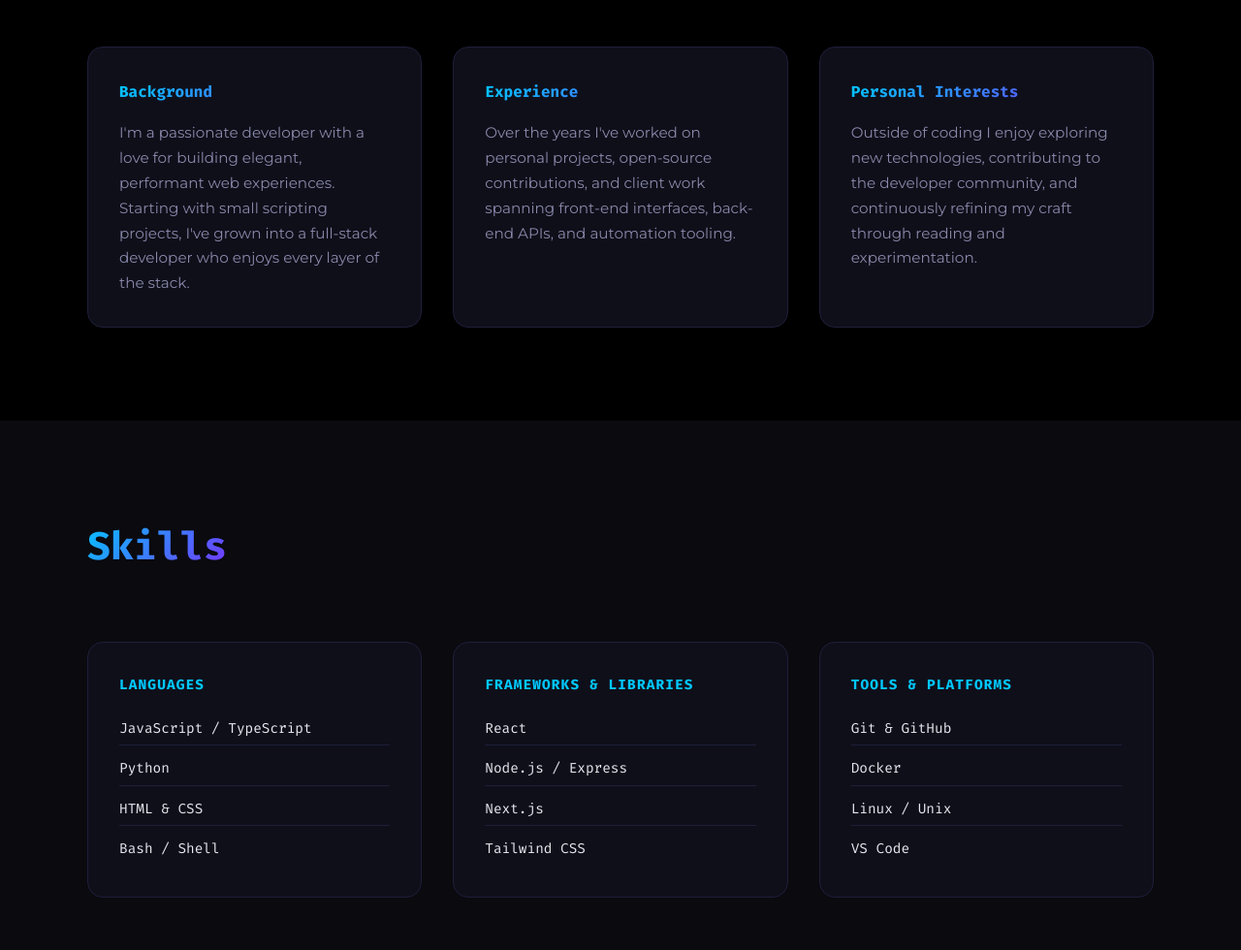
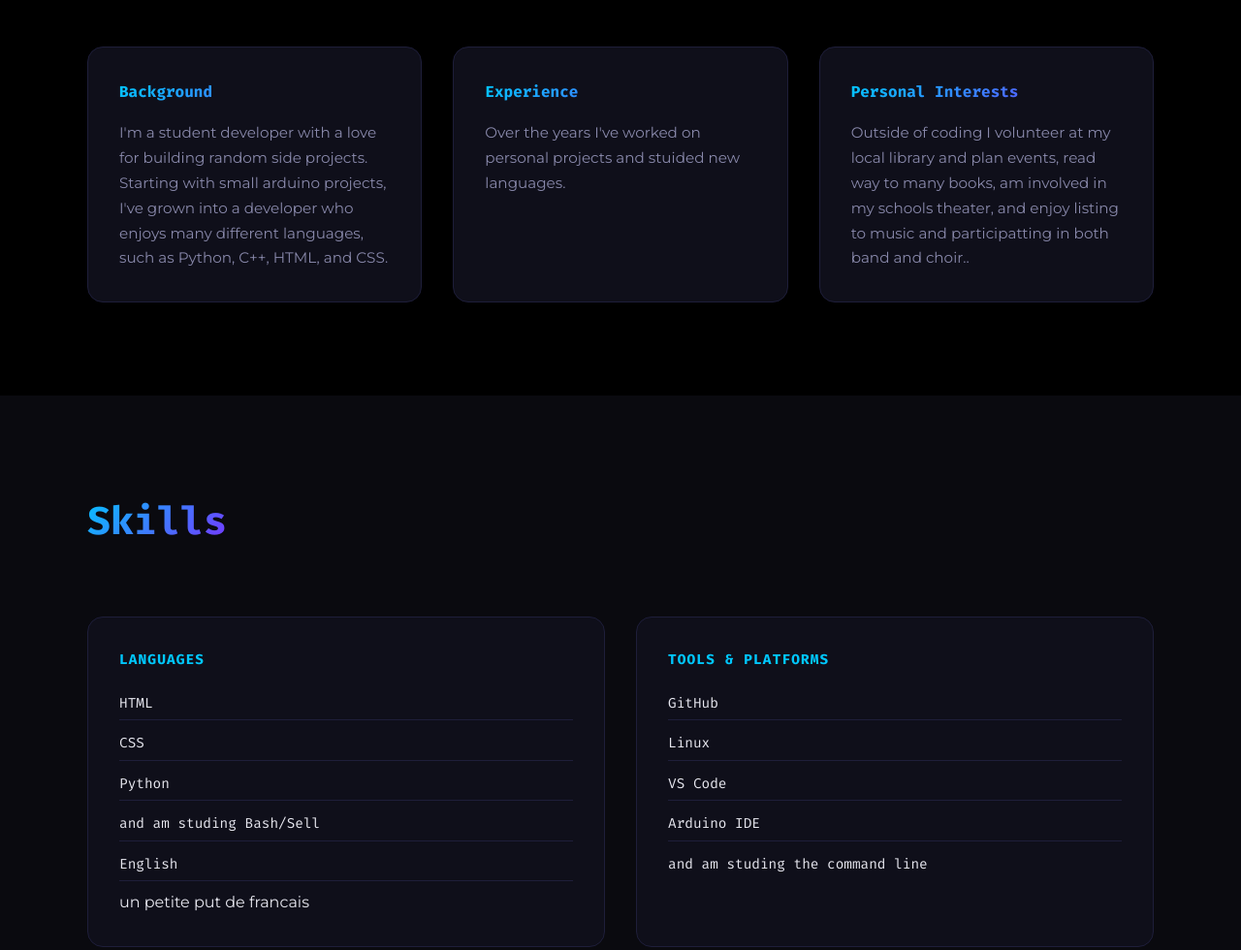
Before and after one commit to Liamwfyi/tynker-byte, a plain HTML site: page index.html in a window 1280 px wide. Shown: the part 980-1960 px from the top of the page at 97% size. Drawn offline with Linux system fonts and the light colour scheme.

Commit message:
Revise personal details and interests in index.html
Updated personal information and interests in the hero section and biography. Modified skills and added new hobbies.

```diff
--- a/index.html
+++ b/index.html
@@ -34,8 +34,8 @@
       <div class="hero__content">
         <p class="hero__greeting">Hi, I'm</p>
         <h1 class="hero__name heading-gradient">Liam W</h1>
-        <p class="hero__tagline">Developer &amp; Creator</p>
-        <a href="#biography" class="btn btn--primary">Learn More</a>
+        <p class="hero__tagline">Student, Musician, and Developer. </p>
+        <a href="#biography" class="btn btn--primary">Learn More about me!</a>
       </div>
       <div class="hero__decoration" aria-hidden="true">
         <div class="hero__glow"></div>
@@ -51,27 +51,22 @@
           <div class="biography__card">
             <h3 class="biography__subheading">Background</h3>
             <p class="biography__text">
-              I'm a passionate developer with a love for building elegant, performant
-              web experiences. Starting with small scripting projects, I've grown into
-              a full-stack developer who enjoys every layer of the stack.
+              I'm a student developer with a love for building random side projects. Starting with small arduino projects, I've grown into
+              a developer who enjoys many different languages, such as Python, C++, HTML, and CSS.
             </p>
           </div>
 
           <div class="biography__card">
             <h3 class="biography__subheading">Experience</h3>
             <p class="biography__text">
-              Over the years I've worked on personal projects, open-source contributions,
-              and client work spanning front-end interfaces, back-end APIs, and
-              automation tooling.
+              Over the years I've worked on personal projects and stuided new languages.
             </p>
           </div>
 
           <div class="biography__card">
             <h3 class="biography__subheading">Personal Interests</h3>
             <p class="biography__text">
-              Outside of coding I enjoy exploring new technologies, contributing to the
-              developer community, and continuously refining my craft through reading
-              and experimentation.
+              Outside of coding I volunteer at my local library and plan events, read way to many books, am involved in my schools theater, and enjoy listing to music and participatting in both band and choir..
             </p>
           </div>
         </div>
@@ -87,30 +82,23 @@
           <div class="skills__category">
             <h3 class="skills__category-title">Languages</h3>
             <ul class="skills__list">
-              <li class="skills__item">JavaScript / TypeScript</li>
+              <li class="skills__item">HTML</li>
+              <li class="skills__item">CSS</li>
               <li class="skills__item">Python</li>
-              <li class="skills__item">HTML &amp; CSS</li>
-              <li class="skills__item">Bash / Shell</li>
-            </ul>
-          </div>
-
-          <div class="skills__category">
-            <h3 class="skills__category-title">Frameworks &amp; Libraries</h3>
-            <ul class="skills__list">
-              <li class="skills__item">React</li>
-              <li class="skills__item">Node.js / Express</li>
-              <li class="skills__item">Next.js</li>
-              <li class="skills__item">Tailwind CSS</li>
+              <li class="skills__item">and am studing Bash/Sell</li>
+              <li class="skills__item">English</li>
+              <li class=""skills__item">un petite put de francais</li>
             </ul>
           </div>
 
           <div class="skills__category">
             <h3 class="skills__category-title">Tools &amp; Platforms</h3>
             <ul class="skills__list">
-              <li class="skills__item">Git &amp; GitHub</li>
-              <li class="skills__item">Docker</li>
-              <li class="skills__item">Linux / Unix</li>
+              <li class="skills__item">GitHub</li>
+              <li class="skills__item">Linux</li>
               <li class="skills__item">VS Code</li>
+              <li class="skills__item">Arduino IDE</li>
+              <li class="skills__item">and am studing the command line</li>
             </ul>
           </div>
         </div>
@@ -129,19 +117,14 @@
             <p class="interests__desc">Contributing to and maintaining open-source projects.</p>
           </div>
           <div class="interests__item">
-            <span class="interests__icon" aria-hidden="true">🎮</span>
-            <h3 class="interests__title">Game Dev</h3>
-            <p class="interests__desc">Building small indie games and interactive experiences.</p>
-          </div>
-          <div class="interests__item">
             <span class="interests__icon" aria-hidden="true">📖</span>
             <h3 class="interests__title">Reading</h3>
-            <p class="interests__desc">Technical books, sci-fi novels, and design theory.</p>
+            <p class="interests__desc">Dystopian novels, fantasy, and science fiction.</p>
           </div>
           <div class="interests__item">
             <span class="interests__icon" aria-hidden="true">🎵</span>
             <h3 class="interests__title">Music</h3>
-            <p class="interests__desc">Listening to and occasionally producing electronic music.</p>
+            <p class="interests__desc">Participating in band, choir, theater, and learning music theory.</p>
           </div>
         </div>
       </div>
```
